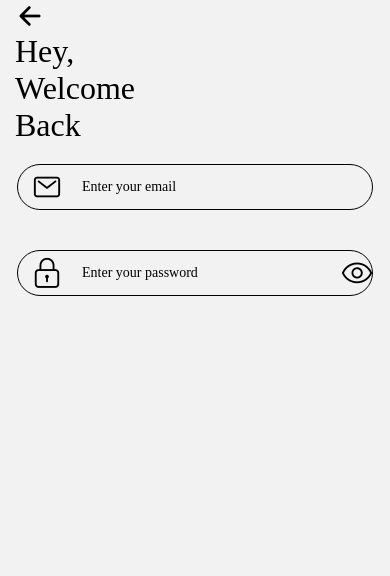
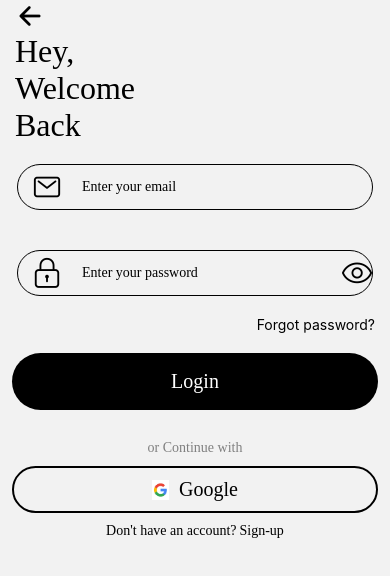
Before and after one commit to Shehiryar12/MyCrops, a React Native app: screen /pagingtwo in a window 390 px wide. Shown: the top 576 px of the page. Built offline with nearby package versions, Linux system fonts and the light colour scheme.

Commit message:
login page

```diff
--- a/Src/Screens/Pageone.js
+++ b/Src/Screens/Pageone.js
@@ -18,6 +18,7 @@ const Pageone = () => {
                 incididunt ut labore et dolore </Text>
 
            <View style={styles.buttonContainer}>
+
                <TouchableOpacity style={styles.loginButtonWrapper}
                   onPress={handleLogin}
                >
--- a/Src/Screens/Pagetwo.js
+++ b/Src/Screens/Pagetwo.js
@@ -1,11 +1,13 @@
-import { StyleSheet, Text, TextInput, TouchableOpacity, View } from 'react-native'
-import React from 'react'
+import { Image, StyleSheet, Text, TextInput, TouchableOpacity, View } from 'react-native'
+import React, { useState } from 'react'
 import Ionicons from 'react-native-vector-icons/Ionicons';
 import SimpleLineIcons from 'react-native-vector-icons/SimpleLineIcons';
 import { Font } from '../Constant/Fonts';
 
 const Pagetwo = () => {
+  const [secureEntry,setSecureEntry]=useState(true)
   return (
+
     <View>
 
      <TouchableOpacity  style={styles.backbuttonwrapper}>
@@ -31,9 +33,36 @@ const Pagetwo = () => {
 
 
             <SimpleLineIcons name={"lock"}  size={30} marginHorizontal={7}/>
-            <TextInput style={styles.textInput} placeholder='Enter your password' secureTextEntry={true}/>
-             <SimpleLineIcons name={"eye"}  size={30} marginHorizontal={7}/>
+            <TextInput style={styles.textInput} placeholder='Enter your password' secureTextEntry={secureEntry}/>
+
+             <TouchableOpacity
+              onPress={()=>{
+                setSecureEntry( (pre) => !pre )
+              }}
+             >
+                                   <SimpleLineIcons name={"eye"}  size={30} marginHorizontal={7}/>
+
+             </TouchableOpacity>
           </View>
+
+          <TouchableOpacity>
+            <Text   style={styles.forgotpasswordtext}>Forgot password?</Text>
+          </TouchableOpacity>
+
+          <TouchableOpacity style={styles.loginButton}>
+             <Text  style={styles.logintext}>Login</Text>
+          </TouchableOpacity>
+          <Text style={styles.continuetext}>or Continue with</Text>
+
+          <TouchableOpacity style={styles.googlebuttoncontainer}>
+            <Image source={require("../Screens/google.png")} style={styles.googleimage}/>
+            <Text style={styles.googletext}>Google</Text>
+          </TouchableOpacity>
+
+        <View style={styles.footerContainer}>
+          <Text style={styles.accounttext}>Don't have an account?</Text>
+          <Text style={styles.Signuuptext}>Sign-up</Text>
+        </View>
 
     </View>
 
@@ -75,6 +104,68 @@ textInput:{
     marginVertical:4,
 },
 
+forgotpasswordtext:{
+  textAlign:'right',
+  marginRight:15,
 
+},
+loginButton:{
+  marginVertical:20,
+  backgroundColor:"black",
+   marginHorizontal:12,
+   borderRadius:100,
+},
 
+logintext:{
+  color:"white",
+  textAlign:'center',
+  padding:17,
+  fontFamily:Font.regular,
+  fontSize:20,
+},
+
+continuetext:{
+  textAlign:'center',
+  color:"grey",
+  marginVertical:10,
+  fontFamily:Font.regular,
+},
+
+googleimage:{
+height:20,
+width:17,
+},
+
+googlebuttoncontainer:{
+  flexDirection:"row",
+  borderWidth:2,
+  borderRadius:100,
+  justifyContent:'center',
+  alignItems:'center',
+  padding:10,
+  marginHorizontal:12,
+},
+
+googletext:{
+          fontSize:20,
+          fontFamily:Font.regular,
+          marginLeft:10,
+},
+
+footerContainer:{
+  // marginLeft:17,
+  marginVertical:10,
+  flexDirection:'row',
+  justifyContent:'center',
+  alignItems:'center',
+},
+
+accounttext:{
+  fontFamily:Font.regular,
+},
+
+Signuuptext:{
+  marginLeft:3,
+  fontFamily:Font.semiBold
+},
 })
```
